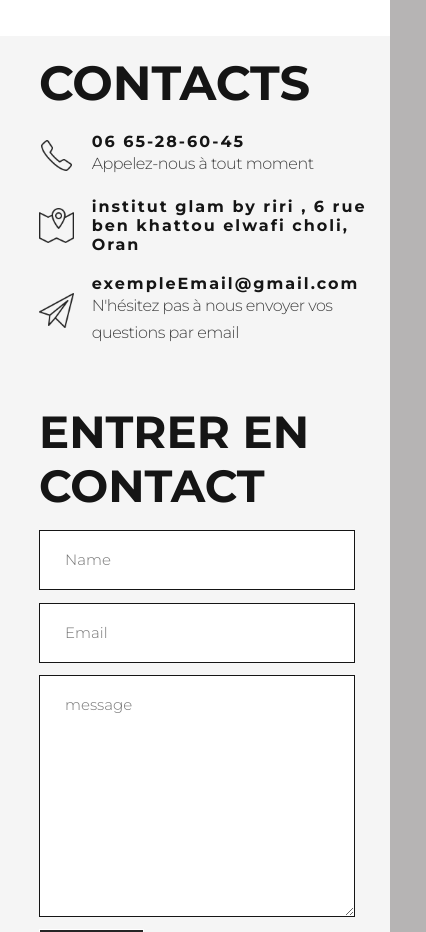
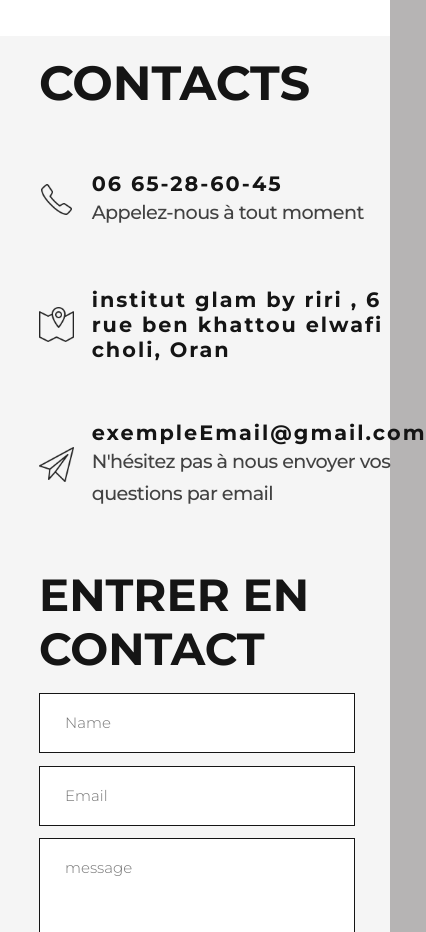
Before and after one commit to AkhiatAdem/glambr, a plain HTML site: page index.html in a window 390 px wide. Shown: the part 7880-8812 px from the top of the page, 426 px wide, since content can reach past the window. Drawn offline with nearby package versions, Linux system fonts and the light colour scheme.

Commit message:
contact fixed

```diff
--- a/styles.css
+++ b/styles.css
@@ -762,6 +762,11 @@ footer h3{
     }
     .contact-info{
         width: 100vw;
+        margin-top: 30%;
+    }
+    .contact-info div p{
+        font-weight: 500;
+        font-size: 1.2rem;
     }
     .form{
         width: 100vw;
@@ -805,7 +810,7 @@ footer h3{
         transform: translateX(-250%);
     }
     .contact-info div h3{
-        font-size: 1rem;
+        font-size: 1.3rem;
     }
     .contacts-info h2{
         font-size: 3rem;
@@ -822,7 +827,5 @@ footer h3{
         font-size: 0.9rem;
         padding-top: 10%;
     }
-    .prices h4{
 
-    }
 }
```
